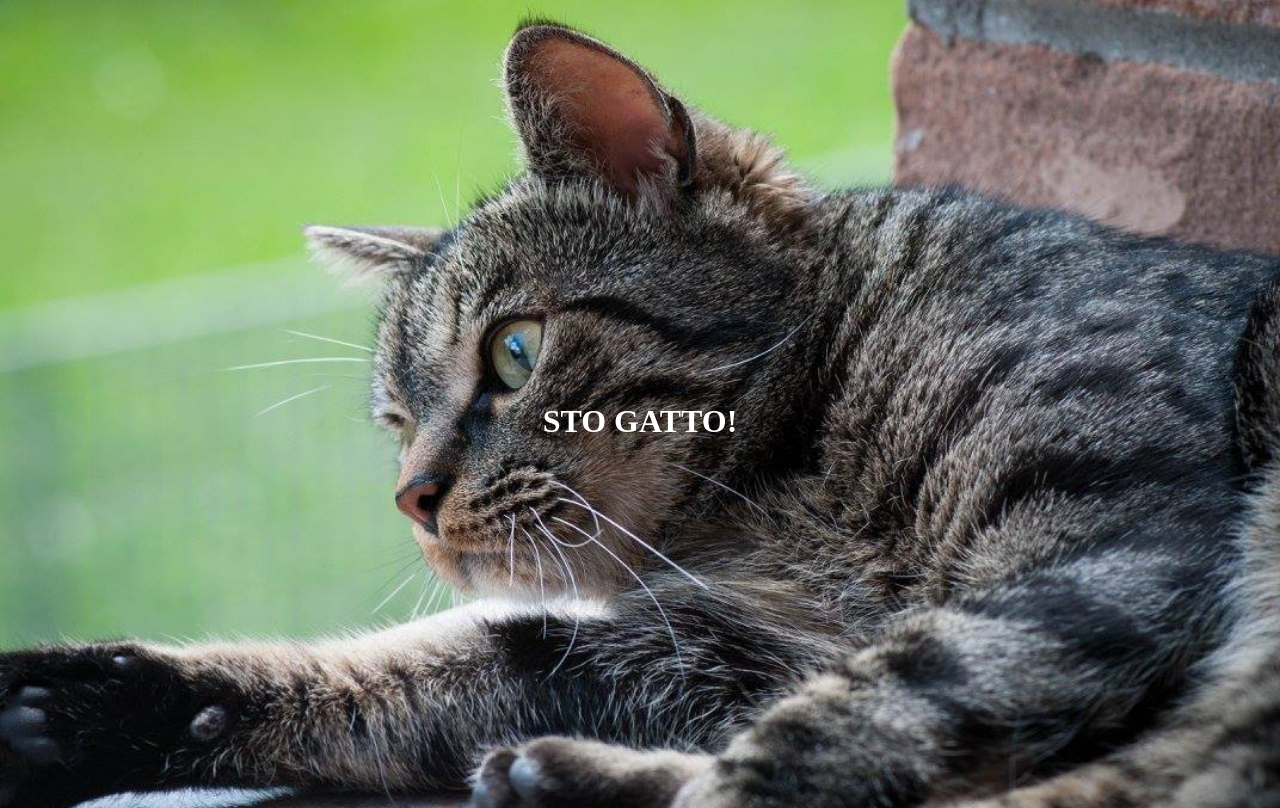
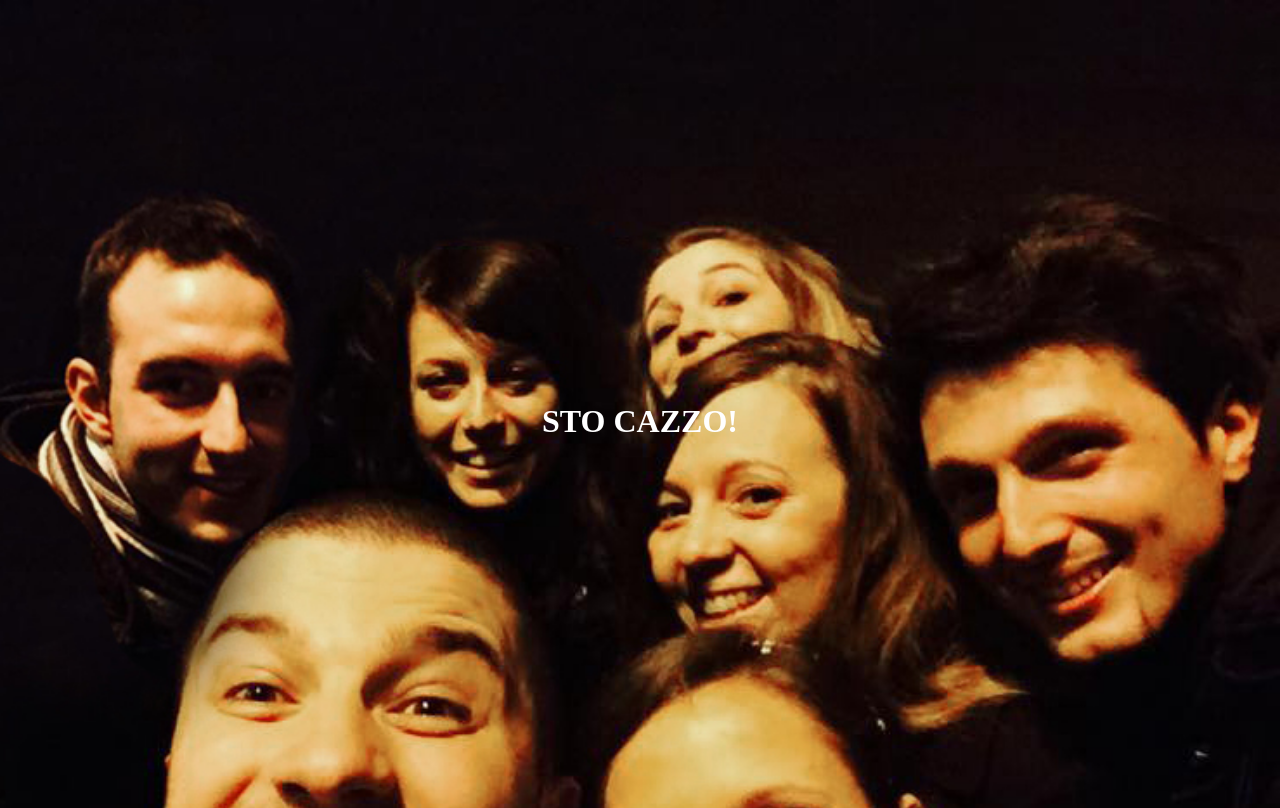
Before and after one commit to labaracca/paoloechiara, a plain HTML site: page index.html in a window 1280 px wide. Drawn offline with Linux system fonts and the light colour scheme.

Commit message:
cambio foto

```diff
--- a/index.html
+++ b/index.html
@@ -7,7 +7,7 @@
   <meta name="viewport" content="width=device-width">
   <style>
     html {
-      background: url(13198629_10153447972356104_4040066149749532530_o.jpg) no-repeat center center fixed;
+      background: url(BARACCA.jpg) no-repeat center center fixed;
       -webkit-background-size: cover;
       -moz-background-size: cover;
       -o-background-size: cover;
@@ -29,6 +29,6 @@
   </style>
 </head>
 <body>
-  <h1>STO GATTO!</h1>
+  <h1>STO CAZZO!</h1>
 </body>
 </html>
```
Also changed, not shown: 13198629_10153447972356104_4040066149749532530_o.jpg (deleted), BARACCA.jpg (added).
